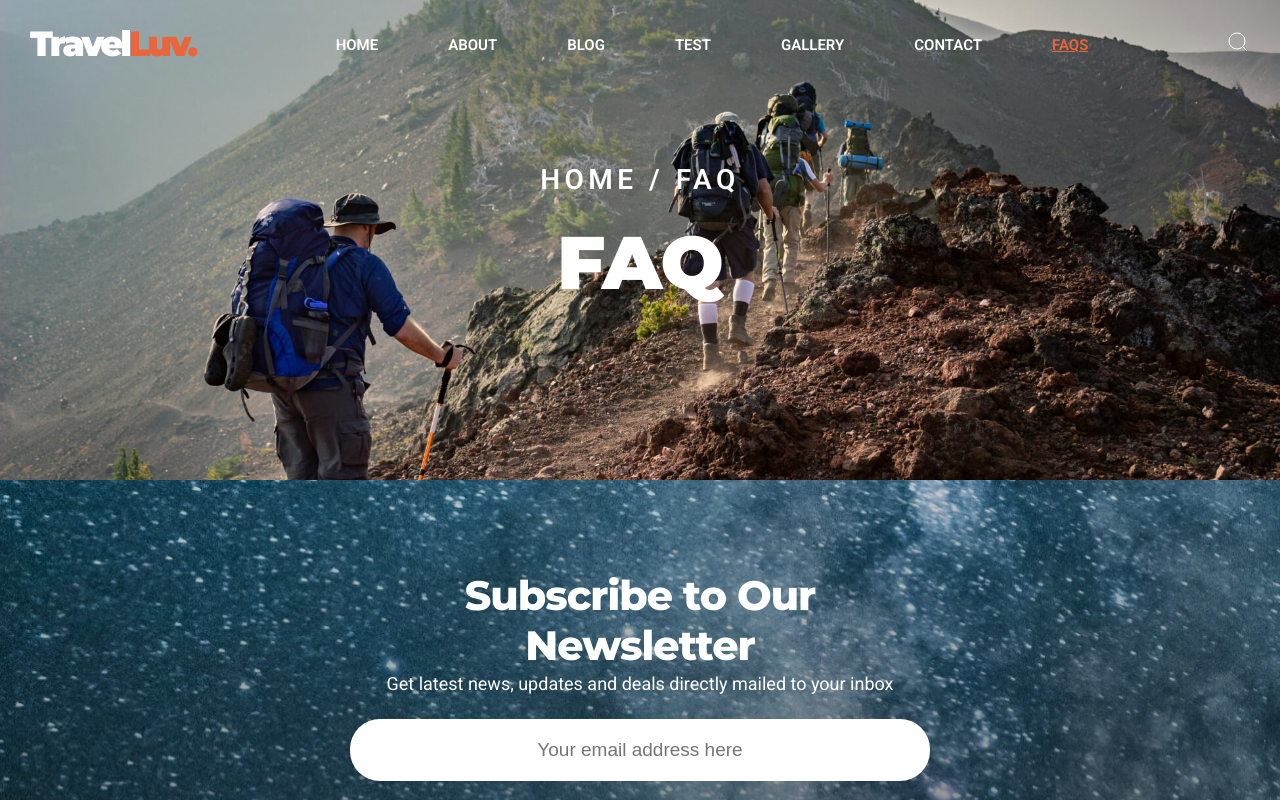
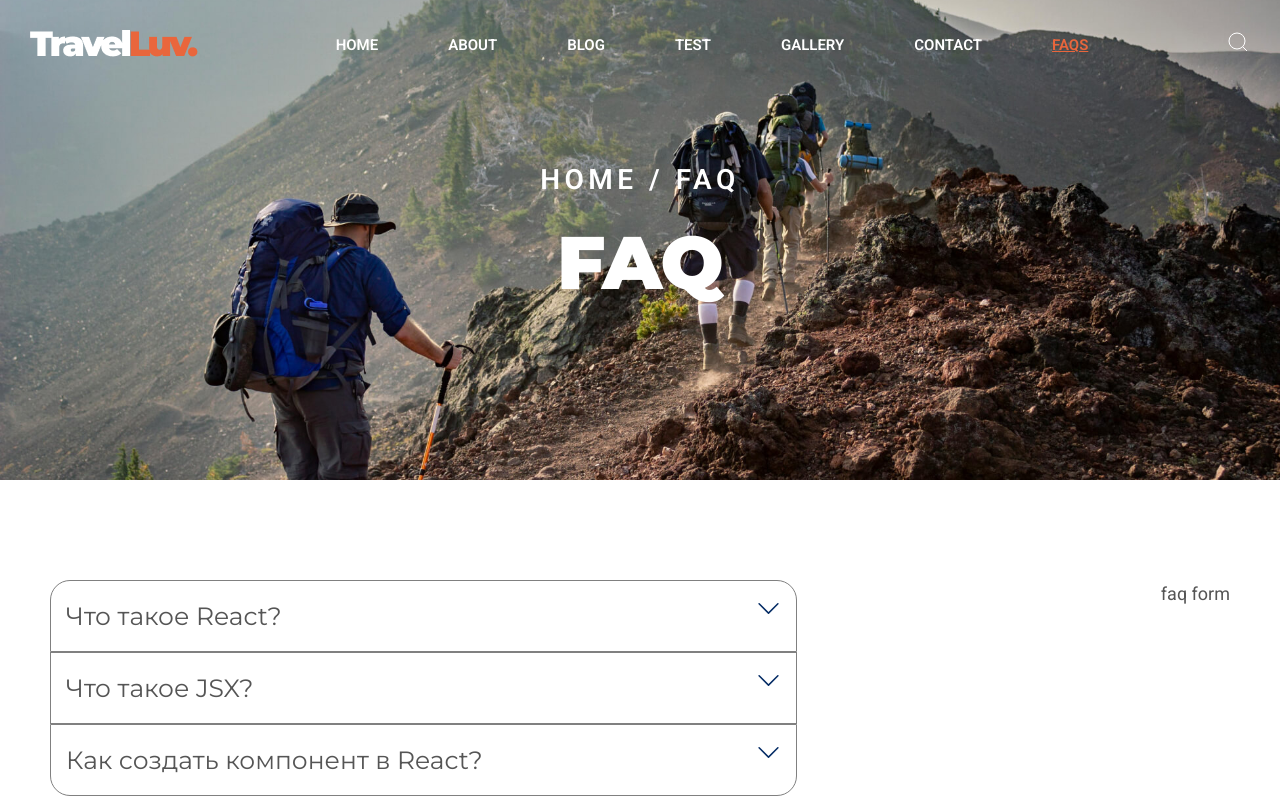
Before and after one commit to alsubogdanov/projectTravelInClass, a React (Create React App) app: page /faq in a window 1280 px wide. Shown: the top 800 px of the page. Built offline with nearby package versions, Linux system fonts and the light colour scheme.

Commit message:
faq without css

```diff
--- /dev/null
+++ b/src/components/FAQ.jsx
@@ -0,0 +1,43 @@
+import React, { useState } from 'react';
+import arrow from '../assets/imgs/arrow-down.svg';
+
+function FAQ() {
+  const faqData = [
+    {
+      question: 'Что такое React?',
+      answer: 'React — это библиотека JavaScript для создания пользовательских интерфейсов.',
+    },
+    {
+      question: 'Что такое JSX?',
+      answer: 'JSX — это синтаксис, похожий на HTML, который используется в React для описания UI.',
+    },
+    {
+      question: 'Как создать компонент в React?',
+      answer: 'Можно создать функциональный или классовый компонент с помощью функций или классов.',
+    },
+  ];
+  const [openIndex, setOpenIndex] = useState(null);
+  return (
+    <div className='faq'>
+      {faqData.map((item, ind) => {
+        console.log(item);
+        const isOpen = openIndex === ind;
+        return (
+          <div className={`faq-item ${isOpen ? 'active' : ''}`}>
+            <div
+              className='faq-quetion  d-flex jcsb'
+              //если текущий открытый элемент (openIndex) уже равен индексу элемента, по которому кликнули - юзер хочет закрыть этот эл-т
+              //елси текущий открытый элемент не равен openIndex значит хочет открыть
+              onClick={() => setOpenIndex(isOpen ? null : ind)}>
+              <h3 className='faq-title'>{item.question}</h3>
+              <img src={arrow} alt='' className='faq-arrow' />
+            </div>
+            {isOpen && <div className='faq-answer'>{item.answer}</div>}
+          </div>
+        );
+      })}
+    </div>
+  );
+}
+
+export default FAQ;
--- a/src/components/FAQPage.jsx
+++ b/src/components/FAQPage.jsx
@@ -1,5 +1,6 @@
 import React from 'react';
 import Hero from './Hero';
+import FAQ from './FAQ';
 
 function FAQPage() {
   const heroContent = {
@@ -10,6 +11,12 @@ function FAQPage() {
   return (
     <div>
       <Hero content={heroContent} />
+      <div className='container'>
+        <div className='faq__wrap d-flex jcsb  mt10 mb10'>
+          <FAQ />
+          <div className='faq__form'>faq form</div>
+        </div>
+      </div>
     </div>
   );
 }
--- a/src/style/main.scss
+++ b/src/style/main.scss
@@ -544,3 +544,27 @@ article {
     }
   }
 }
+.faq {
+  width: calc(100% * 0.65 - 20px);
+  .faq-item {
+    border: 1px solid gray;
+    padding: 1.5rem;
+    &:last-of-type {
+      border-bottom-left-radius: 2rem;
+      border-bottom-right-radius: 2rem;
+    }
+    &:first-of-type {
+      border-top-left-radius: 2rem;
+      border-top-right-radius: 2rem;
+    }
+  }
+  .faq-title {
+    font-size: 2.5rem;
+    font-family: Montserrat, sans-serif;
+    font-weight: 400;
+  }
+  .faq-arrow {
+    width: 25px;
+    height: 25px;
+  }
+}
```
Also changed, not shown: src/assets/imgs/arrow-down.svg (added).
